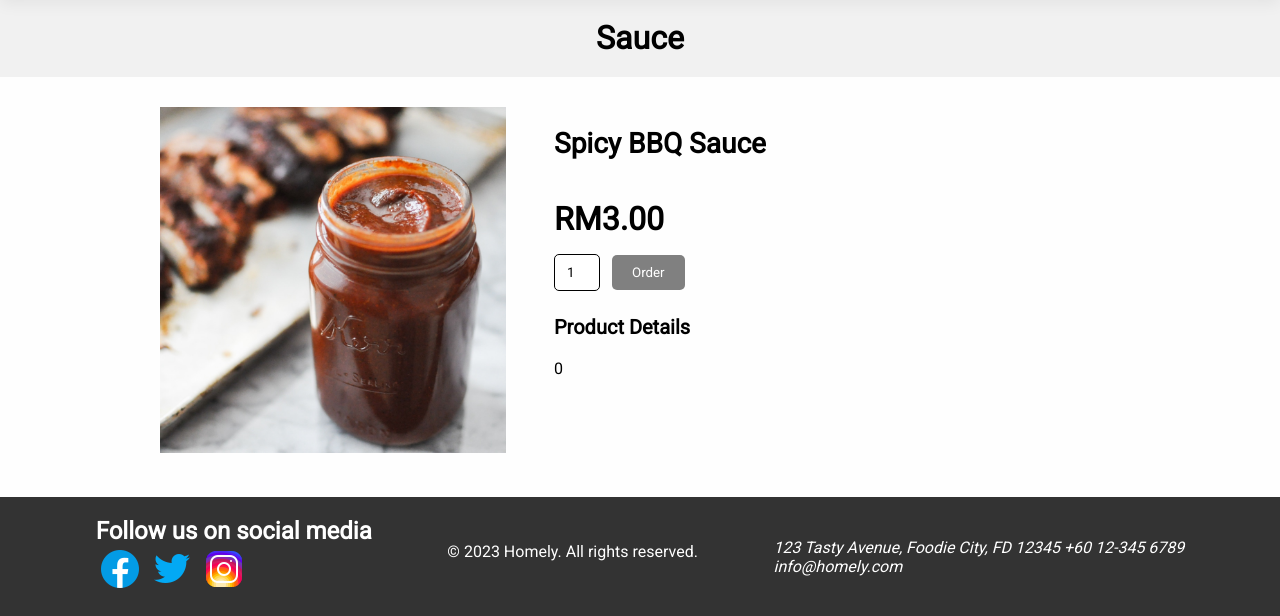
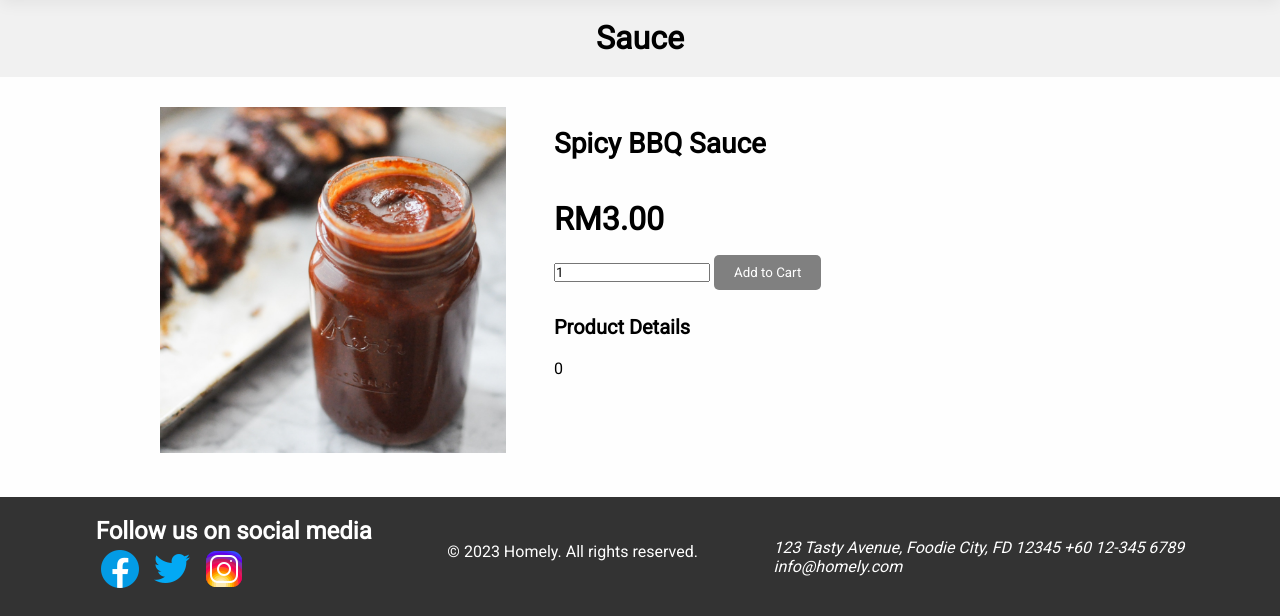
Before and after one commit to wongchs/homely-restaurant-site, a Django app: page /product/2/ in a window 1280 px wide. Shown: the part 79-695 px from the top of the page. Run offline with Django 5.2, Linux system fonts and the light colour scheme; data comes from the database, SQL or seed files in the repository; both versions use the stored data as it was after the commit.

Commit message:
add both product and food to cart

```diff
--- a/restaurant/models.py
+++ b/restaurant/models.py
@@ -1,6 +1,8 @@
 from django.db import models
 from django.conf import settings
 from django.contrib.auth.models import User
+from django.contrib.contenttypes.fields import GenericForeignKey
+from django.contrib.contenttypes.models import ContentType
 
 class FoodItem(models.Model):
     type = models.CharField(max_length=100)
@@ -28,7 +30,9 @@ class Product(models.Model):
 
 class CartItem(models.Model):
     user = models.ForeignKey(settings.AUTH_USER_MODEL, on_delete=models.CASCADE)
-    item = models.ForeignKey('FoodItem', on_delete=models.CASCADE)
+    content_type = models.ForeignKey(ContentType, on_delete=models.CASCADE)
+    object_id = models.PositiveIntegerField()
+    item = GenericForeignKey('content_type', 'object_id')
     quantity = models.PositiveIntegerField(default=1)
 
     def __str__(self):
--- a/restaurant/urls.py
+++ b/restaurant/urls.py
@@ -15,7 +15,7 @@ urlpatterns = [
     path('checkout/', views.checkout, name="checkout"),
     path('product/<int:pk>/', views.product_detail, name='product_detail'),
     path('item/<int:pk>/', views.item_detail, name='item_detail'),
-    path('add_to_cart/<int:pk>/', views.add_to_cart, name='add_to_cart'),
+    path('add_to_cart/<item_type>/<int:pk>/', views.add_to_cart, name='add_to_cart'),
     path('update_cart_item/<int:pk>/', views.update_cart_item, name='update_cart_item'),
     path('login/', auth_views.LoginView.as_view(), name='login'),
     path('register/', views.custom_register, name='register'),
--- a/restaurant/views.py
+++ b/restaurant/views.py
@@ -6,6 +6,7 @@ from django.contrib.auth import authenticate, login
 from django.contrib.auth.forms import UserCreationForm
 from django.contrib.auth.decorators import login_required
 from django.http import JsonResponse
+from django.contrib.contenttypes.models import ContentType
 
 
 # Create your views here.
@@ -48,10 +49,20 @@ def cart(request):
     cart = request.session.get('cart', {'items': [], 'total': 0})
 
     items_with_subtotal = []
-    for pk in cart['items']:
-        food_item = FoodItem.objects.get(pk=pk)
-        cart_item = CartItem(item=food_item, quantity=1)
-        cart_item.subtotal = cart_item.quantity * cart_item.item.price
+    for item_info in cart['items']:
+        pk = item_info['pk']
+        item_type = item_info['type']
+
+        if item_type == 'food':
+            item = FoodItem.objects.get(pk=pk)
+            content_type = ContentType.objects.get_for_model(FoodItem)
+        elif item_type == 'product':
+            item = Product.objects.get(pk=pk)
+            content_type = ContentType.objects.get_for_model(Product)
+        else:
+            continue
+        cart_item = CartItem(content_type=content_type, object_id=item.pk, quantity=1)
+        cart_item.subtotal = cart_item.quantity * item.price
         items_with_subtotal.append(cart_item)
 
     cart['total'] = sum(item.subtotal for item in items_with_subtotal)
@@ -76,9 +87,9 @@ def product_detail(request, pk):
     return render(request, 'product_detail.html', {'product': product})
 
 
-def add_to_cart(request, pk):
+def add_to_cart(request, pk, item_type):
     cart = request.session.get('cart', {'items': [], 'total': 0})
-    cart['items'].append(pk)
+    cart['items'].append({'pk': pk, 'type': item_type})
     request.session['cart'] = cart
     return redirect('cart')
 
--- a/templates/item_detail.html
+++ b/templates/item_detail.html
@@ -9,7 +9,7 @@
   <section class="col2">
     <h2>{{ item.name }}</h2>
     <h3>RM{{ item.price }}</h3>
-    <form action="{% url 'add_to_cart' item.id %}" method="post">
+    <form action="{% url 'add_to_cart' item_type='food' pk=item.pk %}" method="post">
       {% csrf_token %}
       <input type="number" name="quantity" value="1" min="1" />
       <input type="submit" class="order-button" value="Add to Cart" />
--- a/templates/product_detail.html
+++ b/templates/product_detail.html
@@ -7,8 +7,11 @@
   <section class="col2">
     <h2>{{ product.name }}</h2>
     <h3>RM{{ product.price }}</h3>
-    <input type="number" value="1" />
-    <button class="order-button">Order</button>
+    <form action="{% url 'add_to_cart' item_type='product' pk=product.pk %}" method="post">
+      {% csrf_token %}
+      <input type="number" name="quantity" value="1" min="1" />
+      <input type="submit" class="order-button" value="Add to Cart" />
+    </form>
     <h4>Product Details</h4>
     <p>{{ product.description }}</p>
   </section>
```
Also changed, not shown: db.sqlite3.
